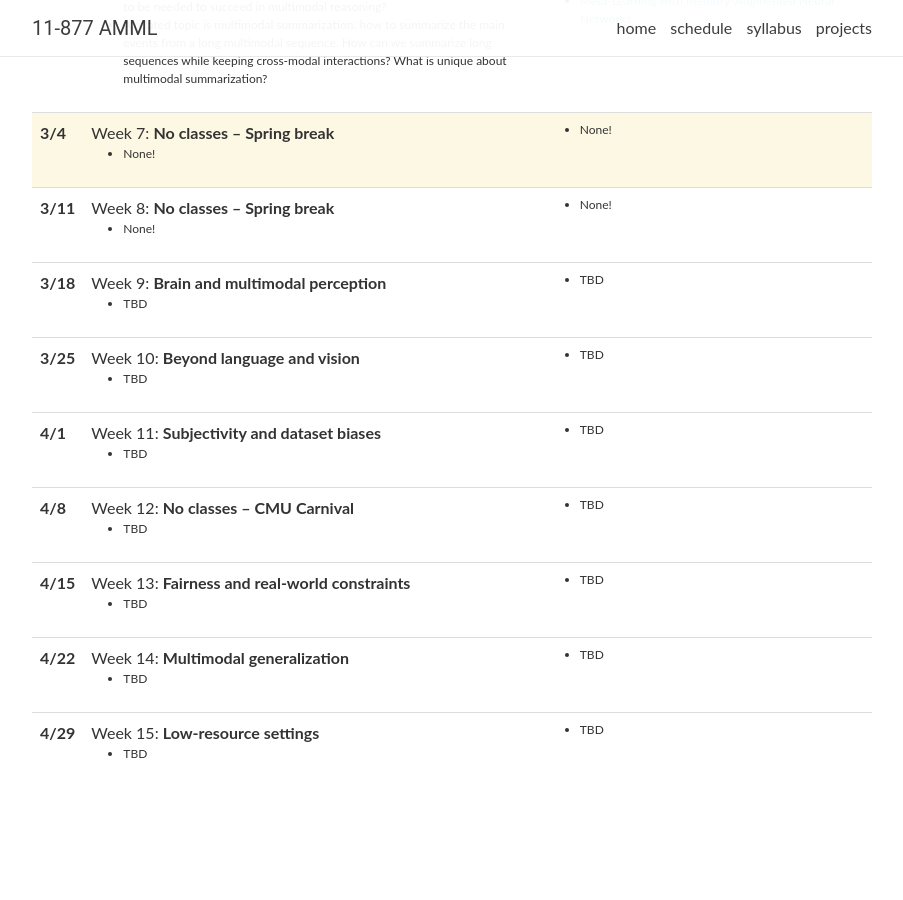
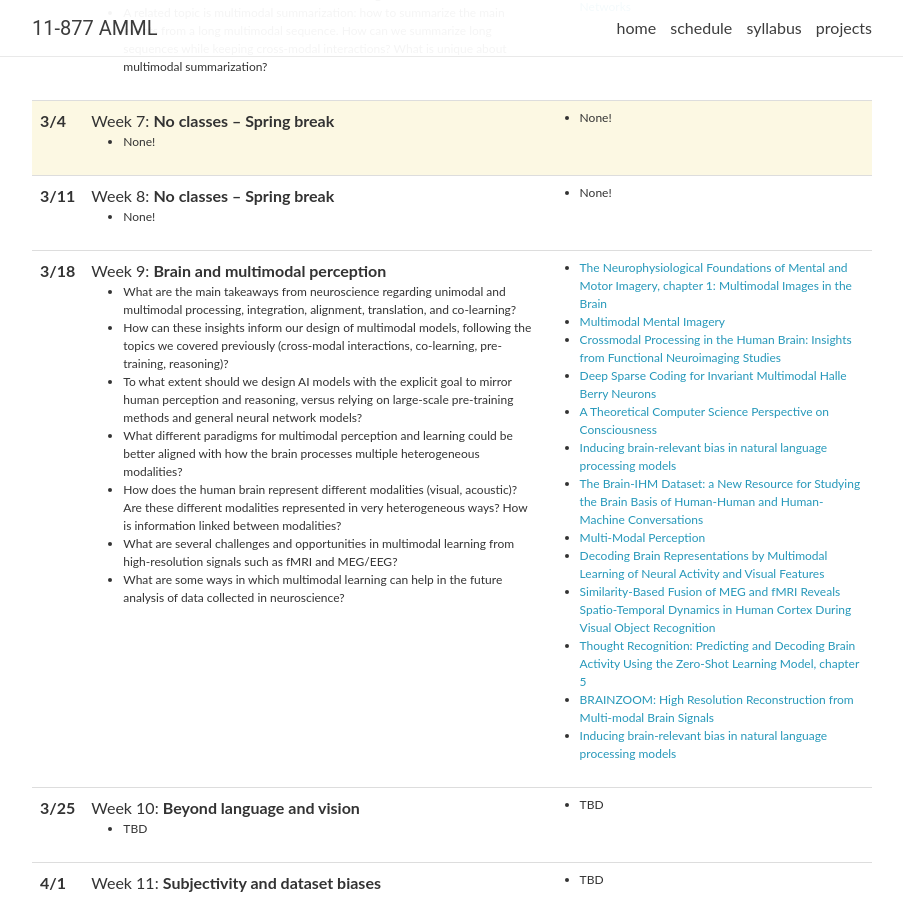
Before and after one commit to CMU-MultiComp-Lab/adv-mmml-course, a Jekyll site: the page built from _pages/schedule.md, in a window 1280 px wide and 900 px high, scrolled down 2205 px. Shown: the whole window, without its empty margins (188-1091 px from the left). Built offline with Jekyll 4.4.1, drawn with Linux system fonts in a browser that asks for light colours; nearby versions of some CDN libraries; comment, search, counter and statistics services are not loaded.

Commit message:
Update lectures.yml

```diff
--- a/_data/lectures.yml
+++ b/_data/lectures.yml
@@ -133,10 +133,28 @@
 - date: 3/18
   title: >
     Week 9: <strong>Brain and multimodal perception</strong>
-  slides:
   topics:
-    - TBD
-  readings: TBD
+    - What are the main takeaways from neuroscience regarding unimodal and multimodal processing, integration, alignment, translation, and co-learning? <br/>
+    - How can these insights inform our design of multimodal models, following the topics we covered previously (cross-modal interactions, co-learning, pre-training, reasoning)? <br/>
+    - To what extent should we design AI models with the explicit goal to mirror human perception and reasoning, versus relying on large-scale pre-training methods and general neural network models? <br/>
+    - What different paradigms for multimodal perception and learning could be better aligned with how the brain processes multiple heterogeneous modalities? <br/>
+    - How does the human brain represent different modalities (visual, acoustic)? Are these different modalities represented in very heterogeneous ways? How is information linked between modalities? <br/>
+    - What are several challenges and opportunities in multimodal learning from high-resolution signals such as fMRI and MEG/EEG? <br/>
+    - What are some ways in which multimodal learning can help in the future analysis of data collected in neuroscience? <br/>
+  readings:
+    - <a href="https://books.google.com/books?hl=en&lr=&id=69WESyZJNz0C&oi=fnd&pg=PA3&dq=multimodal+brain+neuroscience&ots=UoYoruz3_o&sig=HLXOevgpm67Lwqk_sCShHeRqYb8#v=onepage&q=multimodal%20brain%20neuroscience&f=false">The Neurophysiological Foundations of Mental and Motor Imagery, chapter 1&#58; Multimodal Images in the Brain</a> <br/>
+    - <a href="https://www.sciencedirect.com/science/article/pii/S0010945217302277">Multimodal Mental Imagery</a> <br/>
+    - <a href="https://academic.oup.com/cercor/article/11/12/1110/492310">Crossmodal Processing in the Human Brain&#58; Insights from Functional Neuroimaging Studies</a> <br/>
+    - <a href="https://arxiv.org/abs/1711.07998">Deep Sparse Coding for Invariant Multimodal Halle Berry Neurons</a> <br/>
+    - <a href="https://arxiv.org/abs/2011.09850">A Theoretical Computer Science Perspective on Consciousness</a> <br/>
+    - <a href="https://arxiv.org/abs/1911.03268">Inducing brain-relevant bias in natural language processing models</a> <br/>
+    - <a href="https://aclanthology.org/2020.lrec-1.85.pdf">The Brain-IHM Dataset&#58; a New Resource for Studying the Brain Basis of Human-Human and Human-Machine Conversations</a> <br/>
+    - <a href="https://nobaproject.com/modules/multi-modal-perception">Multi-Modal Perception</a> <br/>
+    - <a href="https://arxiv.org/abs/1810.10974">Decoding Brain Representations by Multimodal Learning of Neural Activity and Visual Features</a> <br/>
+    - <a href="http://userpage.fu-berlin.de/rmcichy/publication_pdfs/Cichy_et_al_CC_2016.pdf">Similarity-Based Fusion of MEG and fMRI Reveals Spatio-Temporal Dynamics in Human Cortex During Visual Object Recognition</a> <br/>
+    - <a href="http://citeseerx.ist.psu.edu/viewdoc/download?doi=10.1.1.269.2537&rep=rep1&type=pdf">Thought Recognition&#58; Predicting and Decoding Brain Activity Using the Zero-Shot Learning Model, chapter 5</a> <br/>
+    - <a href="https://www.cs.cmu.edu/~hyunahs/papers/SDM2017_1.pdf">BRAINZOOM&#58; High Resolution Reconstruction from Multi-modal Brain Signals</a> <br/>
+    - <a href="https://arxiv.org/abs/1911.03268">Inducing brain-relevant bias in natural language processing models</a> <br/>
 
 - date: 3/25
   title: >
```
